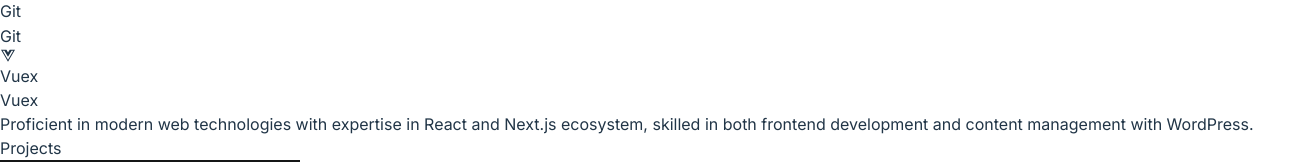
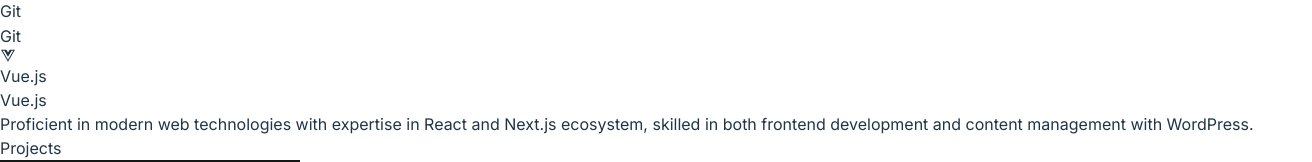
Before and after one commit to abdallahsafi14/MyPortfolio-, a React (Vite) app: page / in a window 1280 px wide. Shown: the part 1419-1581 px from the top of the page, 1312 px wide, since content can reach past the window. Built offline with nearby package versions, Linux system fonts and the light colour scheme.

Commit message:
fixing tech

```diff
--- a/src/components/Technologies.tsx
+++ b/src/components/Technologies.tsx
@@ -106,7 +106,7 @@
     {
       icon: <FaVuejs />,
       color: "text-emerald-500",
-      name: "Vuex",
+      name: "Vue.js",
       duration: 2.6,
     },
   ];
```
